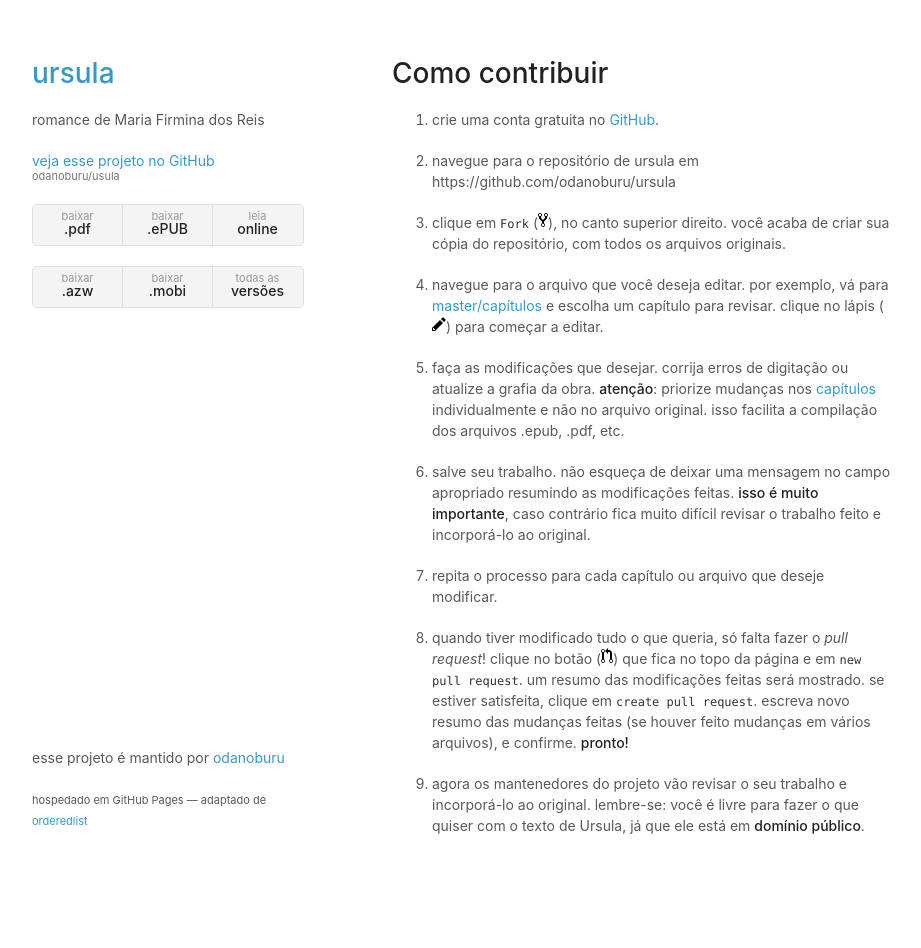
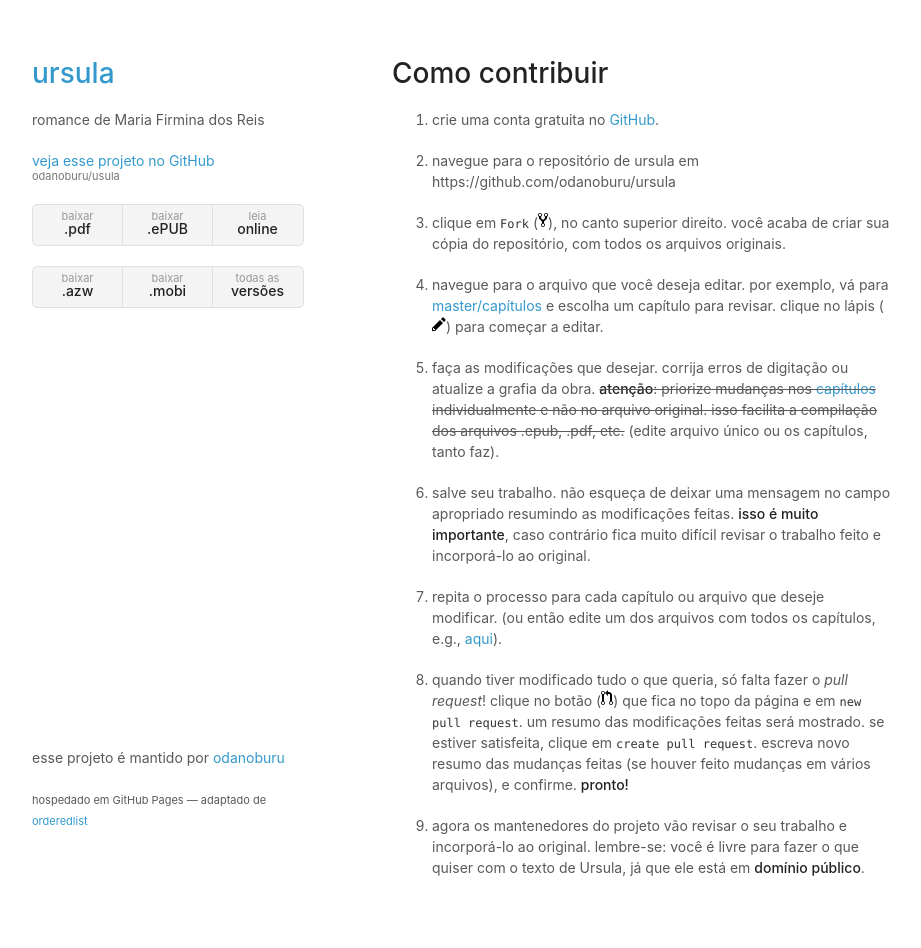
Before and after one commit to odanoburu/ursula, a Jekyll site: the page built from contribuir.md, in a window 1280 px wide. Shown: the whole page, without its empty margins (178-1099 px from the left). Built offline with Jekyll 4.4.1, drawn with Linux system fonts in a browser that asks for light colours; before the commit the page ends 906 px from its top, so only the background shows below that.

Commit message:
change requirement of editing chaps

```diff
--- a/contribuir.md
+++ b/contribuir.md
@@ -12,11 +12,11 @@
 
 4. navegue para o arquivo que você deseja editar. por exemplo, vá para [master/capítulos](https://github.com/labfgvt/ursula/blob/master/cap%C3%ADtulos/) e escolha um capítulo para revisar. clique no lápis (<svg aria-hidden="true" class="octicon octicon-pencil" height="16" version="1.1" viewBox="0 0 14 16" width="14"><path fill-rule="evenodd" d="M0 12v3h3l8-8-3-3-8 8zm3 2H1v-2h1v1h1v1zm10.3-9.3L12 6 9 3l1.3-1.3a.996.996 0 0 1 1.41 0l1.59 1.59c.39.39.39 1.02 0 1.41z"></path></svg>) para começar a editar.
 
-5. faça as modificações que desejar. corrija erros de digitação ou atualize a grafia da obra. __atenção__: priorize mudanças nos [capítulos](https://github.com/labfgvt/ursula/blob/master/cap%C3%ADtulos/) individualmente e não no arquivo original. isso facilita a compilação dos arquivos .epub, .pdf, etc.
+5. faça as modificações que desejar. corrija erros de digitação ou atualize a grafia da obra. ~~__atenção__: priorize mudanças nos [capítulos](https://github.com/labfgvt/ursula/blob/master/cap%C3%ADtulos/) individualmente e não no arquivo original. isso facilita a compilação dos arquivos .epub, .pdf, etc.~~ (edite arquivo único ou os capítulos, tanto faz).
 
 6. salve seu trabalho. não esqueça de deixar uma mensagem no campo apropriado resumindo as modificações feitas. __isso é muito importante__, caso contrário fica muito difícil revisar o trabalho feito e incorporá-lo ao original.
 
-7. repita o processo para cada capítulo ou arquivo que deseje modificar.
+7. repita o processo para cada capítulo ou arquivo que deseje modificar. (ou então edite um dos arquivos com todos os capítulos, e.g., [aqui](https://github.com/odanoburu/ursula/blob/master/v1.0-ursula.md)).
 
 8. quando tiver modificado tudo o que queria, só falta fazer o _pull request_! clique no botão (<svg aria-hidden="true" class="octicon octicon-git-pull-request" height="16" version="1.1" viewBox="0 0 12 16" width="12"><path fill-rule="evenodd" d="M11 11.28V5c-.03-.78-.34-1.47-.94-2.06C9.46 2.35 8.78 2.03 8 2H7V0L4 3l3 3V4h1c.27.02.48.11.69.31.21.2.3.42.31.69v6.28A1.993 1.993 0 0 0 10 15a1.993 1.993 0 0 0 1-3.72zm-1 2.92c-.66 0-1.2-.55-1.2-1.2 0-.65.55-1.2 1.2-1.2.65 0 1.2.55 1.2 1.2 0 .65-.55 1.2-1.2 1.2zM4 3c0-1.11-.89-2-2-2a1.993 1.993 0 0 0-1 3.72v6.56A1.993 1.993 0 0 0 2 15a1.993 1.993 0 0 0 1-3.72V4.72c.59-.34 1-.98 1-1.72zm-.8 10c0 .66-.55 1.2-1.2 1.2-.65 0-1.2-.55-1.2-1.2 0-.65.55-1.2 1.2-1.2.65 0 1.2.55 1.2 1.2zM2 4.2C1.34 4.2.8 3.65.8 3c0-.65.55-1.2 1.2-1.2.65 0 1.2.55 1.2 1.2 0 .65-.55 1.2-1.2 1.2z"></path></svg>) que fica no topo da página e em `new pull request`. um resumo das modificações feitas será mostrado. se estiver satisfeita, clique em `create pull request`. escreva novo resumo das mudanças feitas (se houver feito mudanças em vários arquivos), e confirme. __pronto!__
 
```
